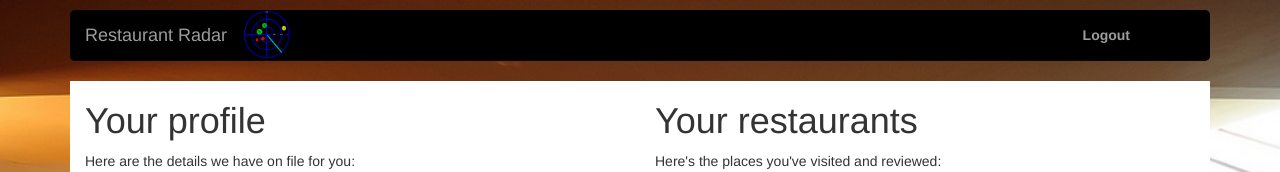
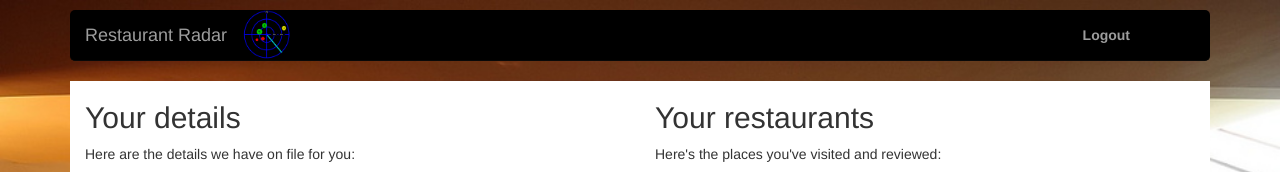
Before and after one commit to THippner/IS-RestaurantFinder, a plain HTML site: page profile.html in a window 1280 px wide. Shown: the top 172 px of the page. Drawn offline with nearby package versions, Linux system fonts and the light colour scheme.

```diff
--- a/profile.html
+++ b/profile.html
@@ -10,63 +10,7 @@
     <link rel="stylesheet" href="css/stylesheet.css">
 
     <title>Your Profile - Restaurant Radar</title>
-
-    <!--<style>
-      #map {
-        width:50%;
-        height: 300px;
-      }
-
-      .glyphicon{
-        color: green;
-      }
-
-      .map-list-item{
-        height:90px;
-      }
-
-      .map-list-item:hover{
-        cursor: pointer;
-        cursor: hand;
-        background-color:lightGray;
-      }
-
-      #media-list{
-        padding-right:5px;
-        height: 550px;
-      }
-
-      .media{
-        border-bottom: 1px solid rgba(0, 0, 0, 0.08);
-        padding: 0px 1.5rem;
-      }
-
-      .media-heading{
-        margin-right: 5px;
-      }
-
-      #map{
-        display: none;
-      }
-
-      #top-five-txt{
-        margin-top:150px;
-      }
-
-      .mp-wrapper{
-        z-index:2;
-        position:relative
-      }
-
-      .mp-wrapper:hover{
-        cursor: pointer !important;
-      }
-
-      .mp{
-        pointer-events: none !important;
-    }
-    </style>-->
-	</head>
+    </head>
     <body>
     <!-- Background -->
     <img id="background" src="rest.jpg" alt="image of lost person looking at phone"/>
@@ -102,7 +46,7 @@
     <div class="container">
       <div id="userprofile">
         <div class="col-md-6" id="userDetails">
-          <h1>Your profile</h1>
+          <h2>Your details</h2>
           Here are the details we have on file for you:
           <br><br>
           <dl class="dl-horizontal">
@@ -113,7 +57,7 @@
           </dl>
         </div>
         <div class="col-md-6" id="favourites">
-          <h1>Your restaurants</h1>
+          <h2>Your restaurants</h2>
           Here's the places you've visited and reviewed:
           <br><br>
           <div class="medialist" id="media-list">
@@ -146,6 +90,7 @@
             </div>
           </div>
         </div>
+        &nbsp
       </div>
     </div>
 
```
